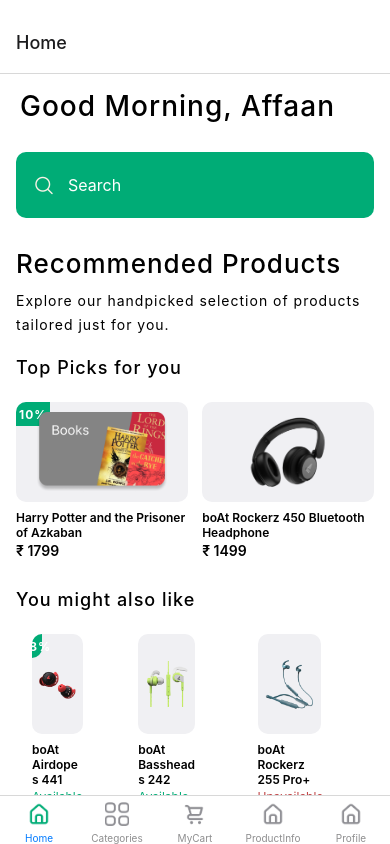
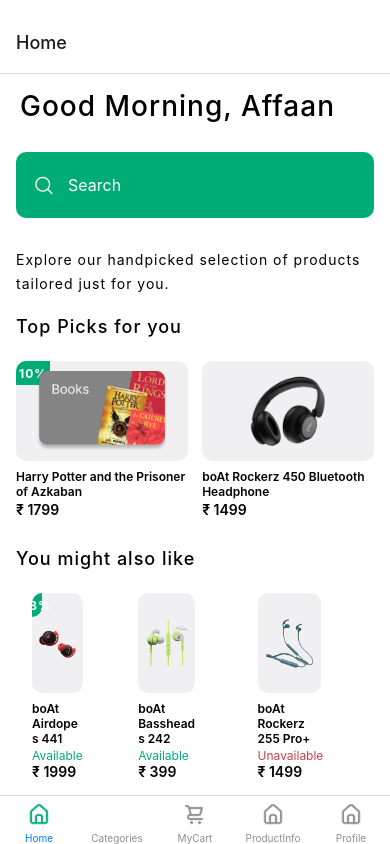
Before and after one commit to hackrx40/PS12-P.A.B, a React Native app: screen /Home in a window 390 px wide. Built offline with nearby package versions, Linux system fonts and the light colour scheme.

Commit message:
homescreen stlying

```diff
--- a/package.json
+++ b/package.json
@@ -17,8 +17,10 @@
     "expo-status-bar": "~1.4.4",
     "react": "18.2.0",
     "react-native": "0.71.8",
+    "react-native-animatable": "^1.3.3",
     "react-native-safe-area-context": "^4.7.1",
-    "react-native-screens": "^3.22.1"
+    "react-native-screens": "^3.22.1",
+    "react-native-snap-carousel": "^3.9.1"
   },
   "devDependencies": {
     "@babel/core": "^7.20.0"
--- a/src/Navigation/ParentNavigation.js
+++ b/src/Navigation/ParentNavigation.js
@@ -26,6 +26,7 @@ import CategoriesPage from "../Screens/Categories";
 import ProductInfo from "../Screens/ProductInfo";
 import Profile from "../Screens/Profile"; // Import the Profile screen
 import { COLOURS } from "../../database/Database";
+import ChoiceScreen from "../Screens/ChoiceScreen";
 
 const Tab = createBottomTabNavigator();
 
@@ -50,10 +51,10 @@ const ParentNavigator = () => {
                 iconSource = focused
                   ? require("../Assets/images/Home.png")
                   : require("../Assets/images/Home.png");
-              } else if (route.name === "Categories") {
+              } else if (route.name === "ProductInfo") {
                 iconSource = focused
-                  ? require("../Assets/images/Group.png")
-                  : require("../Assets/images/Group.png");
+                  ? require("../Assets/images/Home.png")
+                  : require("../Assets/images/Home.png");
               } else if (route.name === "Home") {
                 iconSource = focused
                   ? require("../Assets/images/Home.png")
@@ -84,6 +85,7 @@ const ParentNavigator = () => {
           <Tab.Screen name="Categories" component={CategoriesPage} />
           <Tab.Screen name="MyCart" component={MyCart} />
           <Tab.Screen name="ProductInfo" component={ProductInfo} />
+
           <Tab.Screen name="Profile" component={Profile} />
         </Tab.Navigator>
       </View>
--- a/src/Screens/Categories.js
+++ b/src/Screens/Categories.js
@@ -1,5 +1,5 @@
 import React from "react";
-import { View, TouchableOpacity, Image, StyleSheet } from "react-native";
+import { View, TouchableOpacity, Image, StyleSheet, Text } from "react-native";
 
 const Categories = () => {
   const handleImagePress = (imageIndex) => {
--- a/src/Screens/HomeScreen.js
+++ b/src/Screens/HomeScreen.js
@@ -11,6 +11,7 @@ import {
   FlatList,
 } from "react-native";
 import { COLOURS, Items } from "../../database/Database";
+// import Carousel from "react-native-snap-carousel";
 
 import { AntDesign } from "@expo/vector-icons";
 
@@ -83,6 +84,10 @@ const Home = ({ navigation }) => {
     );
   };
 
+  // const renderCarouselItem = ({ item }) => {
+  //   return <ProductCard data={item} />;
+  // };
+
   return (
     <View style={styles.container}>
       <StatusBar backgroundColor={COLOURS.white} barStyle="dark-content" />
@@ -98,7 +103,7 @@ const Home = ({ navigation }) => {
         </View>
 
         <View style={styles.recommendationContainer}>
-          <Text style={styles.recommendationTitle}>Recommended Products</Text>
+          {/* <Text style={styles.recommendationTitle}>Recommended Products</Text> */}
           <Text style={styles.recommendationSubtitle}>
             Explore our handpicked selection of products tailored just for you.
           </Text>
@@ -108,6 +113,18 @@ const Home = ({ navigation }) => {
           <View style={styles.productHeader}>
             <Text style={styles.productHeaderText}>Top Picks for you</Text>
           </View>
+          {/* <Carousel
+            data={accessory}
+            renderItem={renderCarouselItem}
+            sliderWidth={styles.productCardListContainer.width} // Set the slider width to match the container width
+            itemWidth={styles.productCard.width} // Set the item width to match the product card width
+            loop={true}
+            autoplay={true}
+            autoplayDelay={3000}
+            autoplayInterval={5000}
+            contentContainerStyle={styles.productCardListContainer}
+            windowSize={5} // Add this line to set the windowSize prop for the Carousel
+          /> */}
           <View style={styles.productCardContainer}>
             {products.map((data) => (
               <ProductCard data={data} key={data.id} />
```
Also changed, not shown: src/HOC/Carousel.js (added), src/Screens/ChoiceScreen.js (added), 1 other file (tests, documents, lock files or other folders).
